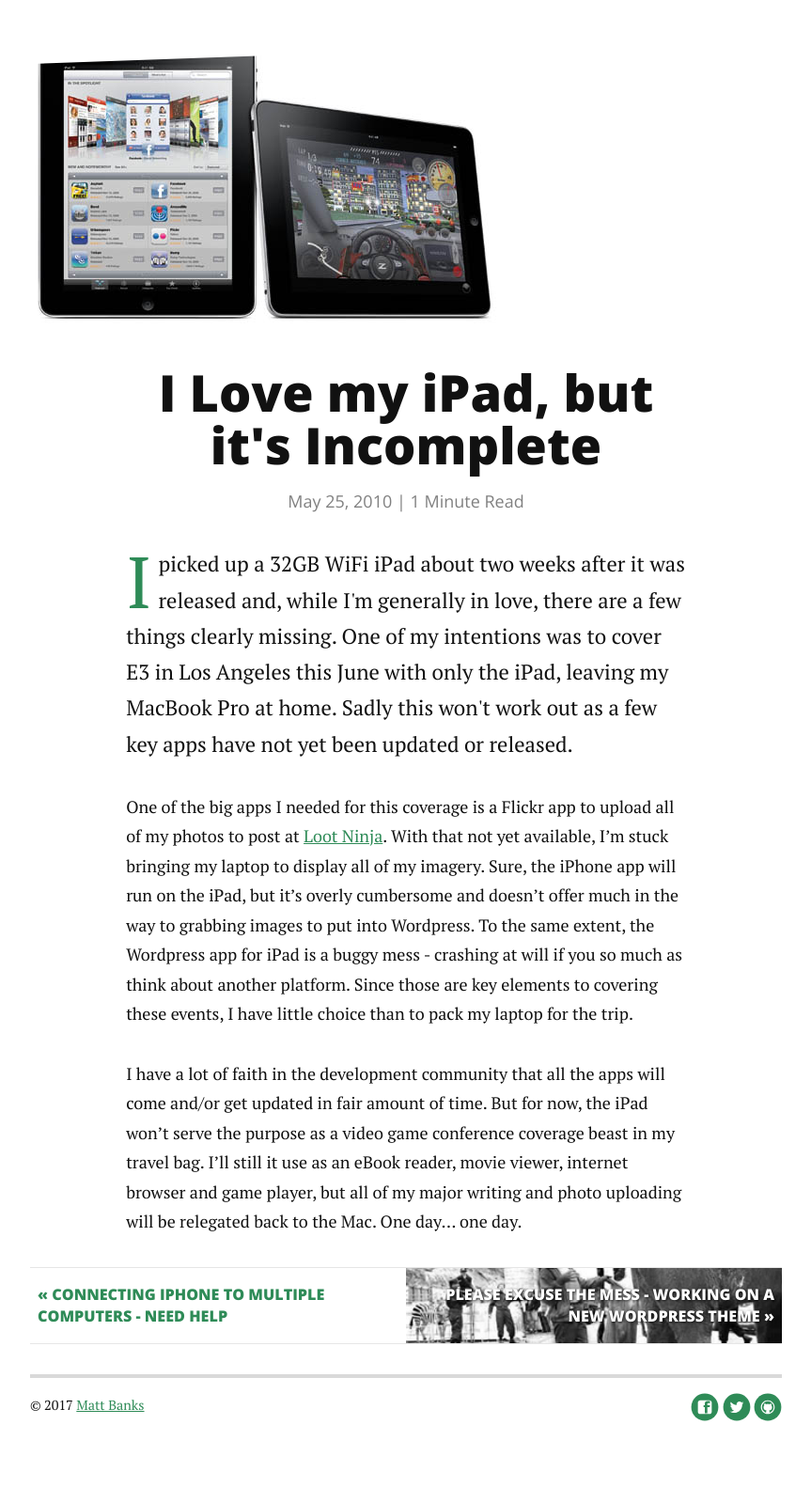
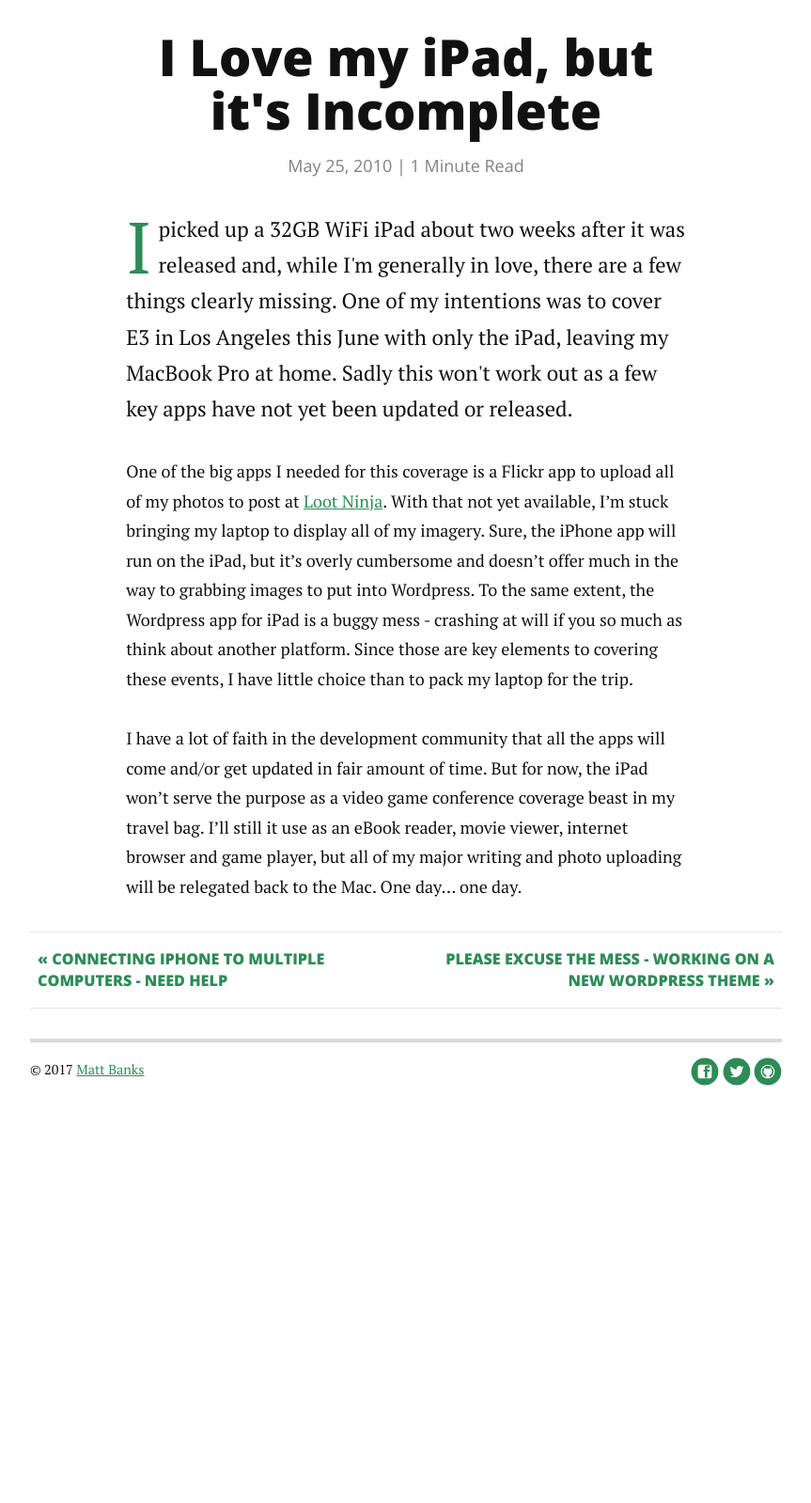
Before and after one commit to mattbanks/mattbanks, a Jekyll site: the page built from _posts/2010-05-25-i-love-my-ipad-but-its-incomplete.markdown, in a window 1280 px wide. Shown: the part 270-1869 px from the top of the page at 94% size, without its empty margins (208-1071 px from the left). Built offline with Jekyll 4.4.1, drawn with Linux system fonts in a browser that asks for light colours; nearby versions of some CDN libraries; after the commit the page ends 1513 px from its top, so only the background shows below that.

Commit message:
remove old, crappy featured images

```diff
--- a/_posts/2010-02-23-drupal-vs-joomla-for-higher-education.markdown
+++ b/_posts/2010-02-23-drupal-vs-joomla-for-higher-education.markdown
@@ -2,7 +2,6 @@
 layout: post
 title: "Drupal vs. Joomla for Higher Education"
 date: 2010-02-23
-image: posts/drupal-joomla.jpg
 categories:
 - Web Development
 tags:
--- a/_posts/2010-05-25-i-love-my-ipad-but-its-incomplete.markdown
+++ b/_posts/2010-05-25-i-love-my-ipad-but-its-incomplete.markdown
@@ -2,7 +2,6 @@
 layout: post
 title: "I Love my iPad, but it's Incomplete"
 date: 2010-05-25
-image: posts/iPad.jpg
 categories:
 - Tech
 - Video Games
--- a/_posts/2011-06-24-please-excuse-the-mess-working-on-a-new-wordpress-theme.markdown
+++ b/_posts/2011-06-24-please-excuse-the-mess-working-on-a-new-wordpress-theme.markdown
@@ -2,7 +2,6 @@
 layout: post
 title: "Please Excuse the Mess - Working on a New WordPress Theme"
 date: 2011-06-24
-image: posts/elephant-LG.jpg
 categories:
 - Miscellaneous
 tags:
```
Also changed, not shown: assets/img/posts/drupal-joomla.jpg (deleted), assets/img/posts/elephant-LG.jpg (deleted), assets/img/posts/iPad.jpg (deleted).
